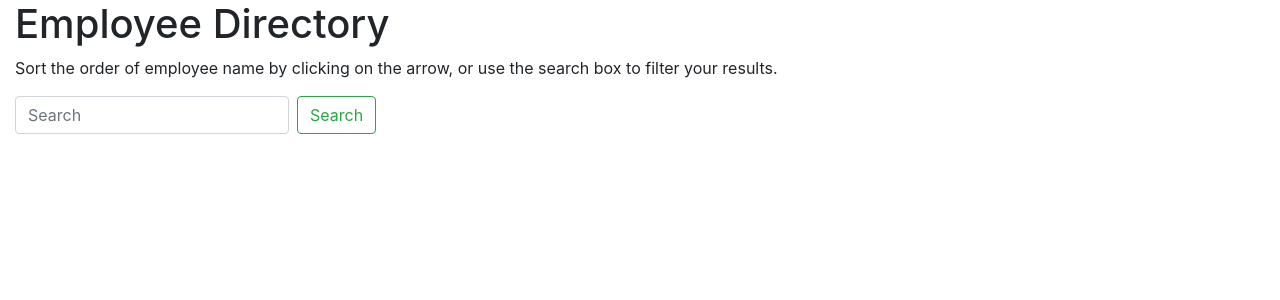
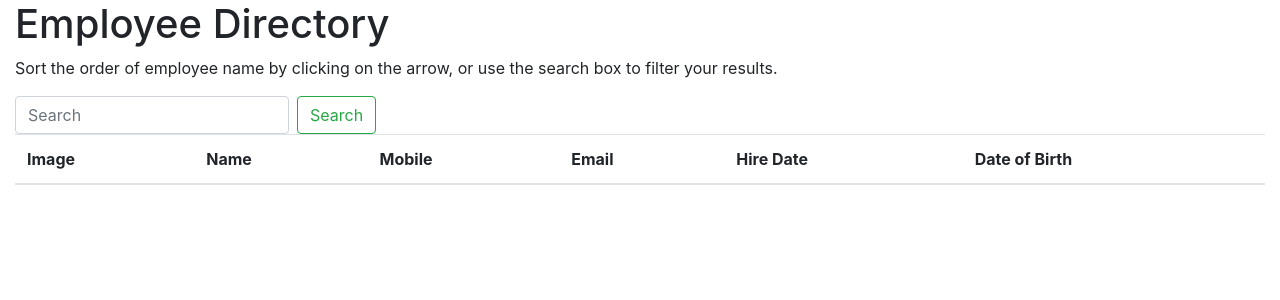
Before and after one commit to robkellen/Employee-Directory, a React (Create React App) app: page / in a window 1280 px wide. Shown: the top 300 px of the page. Built offline with nearby package versions, Linux system fonts and the light colour scheme; no server answers.

Commit message:
generated table header

```diff
--- /dev/null
+++ b/src/components/Column/Column.js
@@ -0,0 +1,16 @@
+import React from "react";
+
+// This Col component offers us the convenience of being able to set a column's "size" prop instead of its className
+// We can also omit the col- at the start of each Bootstrap column class, e.g. size="md-12" instead of className="col-md-12"
+
+function Col(props) {
+  const size = props.size.split(" ").map(size => "col-" + size).join(" ");
+
+  return (
+    <div className={size}>
+      {props.children}
+    </div>
+  );
+}
+
+export default Col;
--- /dev/null
+++ b/src/components/DataTableHeader/DataTableHeader.js
@@ -0,0 +1,18 @@
+import React from "react";
+
+function DataTableHeader(props) {
+  return (
+    <thead>
+      <tr>
+        <th>Image</th>
+        <th>Name</th>
+        <th>Mobile</th>
+        <th>Email</th>
+        <th>Hire Date</th>
+        <th>Date of Birth</th>
+      </tr>
+    </thead>
+  );
+}
+
+export default DataTableHeader;
--- /dev/null
+++ b/src/components/Row/Row.js
@@ -0,0 +1,7 @@
+import React from "react";
+
+function Row(props) {
+  return <div className={`row${props.fluid ? "-fluid" : ""}`}>{props.children}</div>;
+}
+
+export default Row;
--- a/src/components/SearchResultContainer/SearchResultContainer.js
+++ b/src/components/SearchResultContainer/SearchResultContainer.js
@@ -2,13 +2,17 @@ import React, { Component } from "react";
 import API from "../../utils/API";
 import Header from "../Header/Header";
 import Container from "../Container/Container";
+import Row from "../Row/Row";
+import Col from "../Column/Column";
 import SearchForm from "../SearchForm/SearchForm";
+import DataTableHeader from "../DataTableHeader/DataTableHeader";
+
+// import DataTable from "../DataTable/DataTable"
 
 class SearchResultContainer extends Component {
   state = {
     search: "",
     results: [],
-    filterResults: [],
   };
 
   // When this component mounts, search for all employees
@@ -22,7 +26,7 @@ class SearchResultContainer extends Component {
         this.setState({
           results: res.data.results,
         });
-        console.log(res)
+        console.log(this.state.results);
       })
       .catch((err) => console.log(err));
   };
@@ -33,8 +37,7 @@ class SearchResultContainer extends Component {
         emp.cell.includes(query) ||
         emp.email.includes(query) ||
         emp.name.first.includes(query) ||
-        emp.name.last.includes(query) ||
-        emp.phone.includes(query)
+        emp.name.last.includes(query)
     );
     //set this.state.results to filtered array
     this.state.results({
@@ -62,8 +65,13 @@ class SearchResultContainer extends Component {
       <Container>
         <Header />
         <SearchForm />
-
-
+        <Row>
+          <Col size="md">
+            <table className="table">
+              <DataTableHeader />
+            </table>
+          </Col>
+        </Row>
       </Container>
     );
   }
```
Also changed, not shown: src/components/DataTable/DataTable.js (deleted, +0 -31 lines), 1 other file (tests, documents, lock files or other folders).
